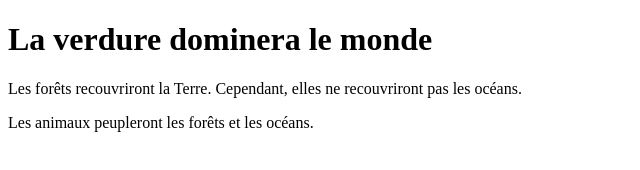
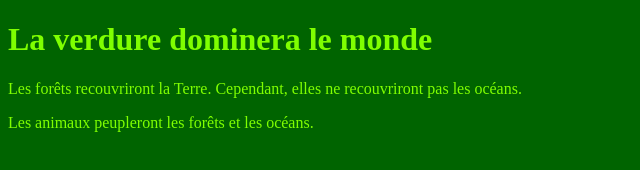
Before and after one commit to JosephinAngegardien/LaVerdure, a plain HTML site: page index.html in a window 1280 px wide. Shown: the whole page, without its empty margins (0-640 px from the left). Drawn offline with Linux system fonts and the light colour scheme.

Commit message:
Modification de style.css

```diff
--- a/style.css
+++ b/style.css
@@ -0,0 +1,5 @@
+
+body{
+    background-color: darkgreen;
+    color: chartreuse;
+}
```
